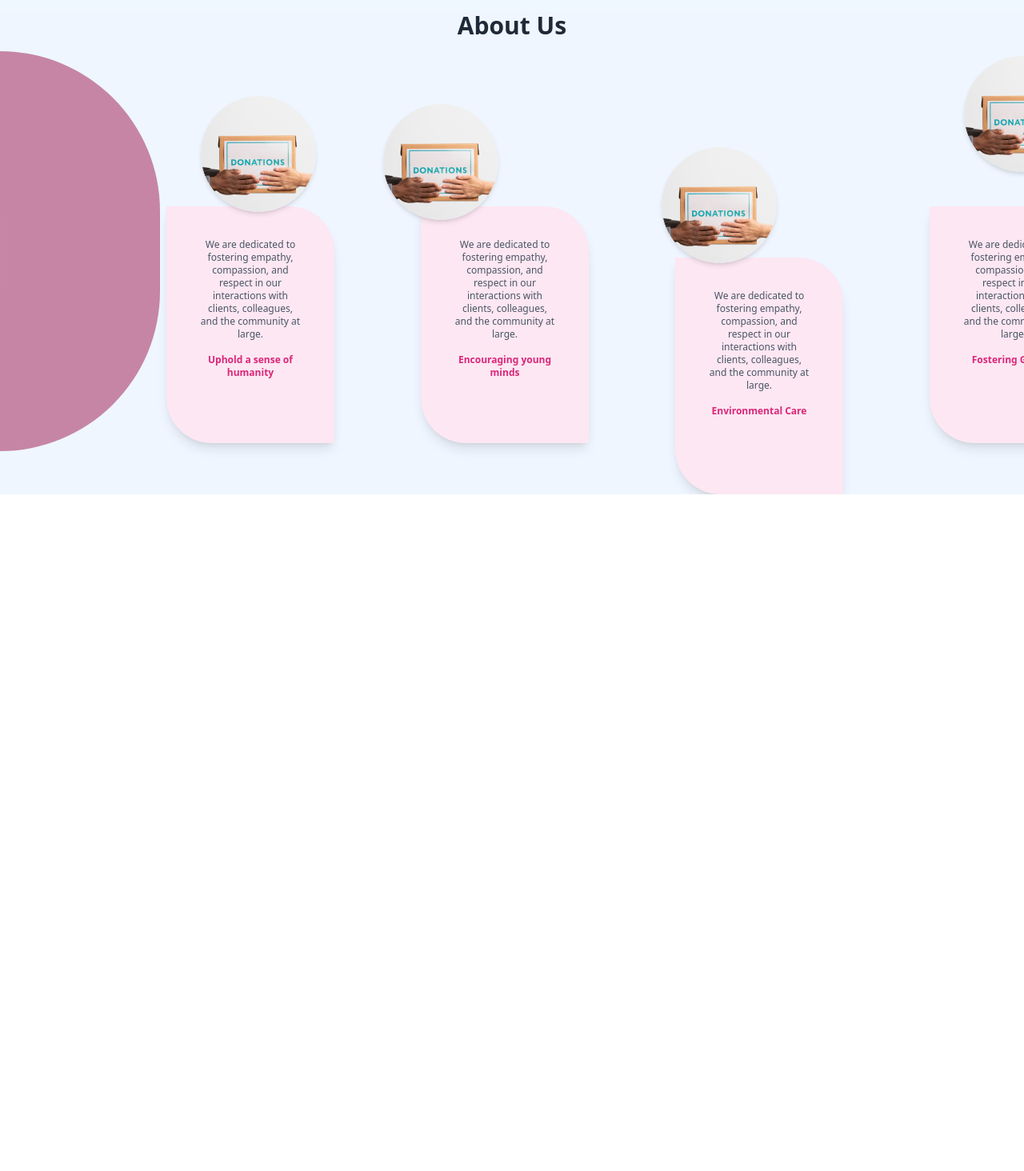
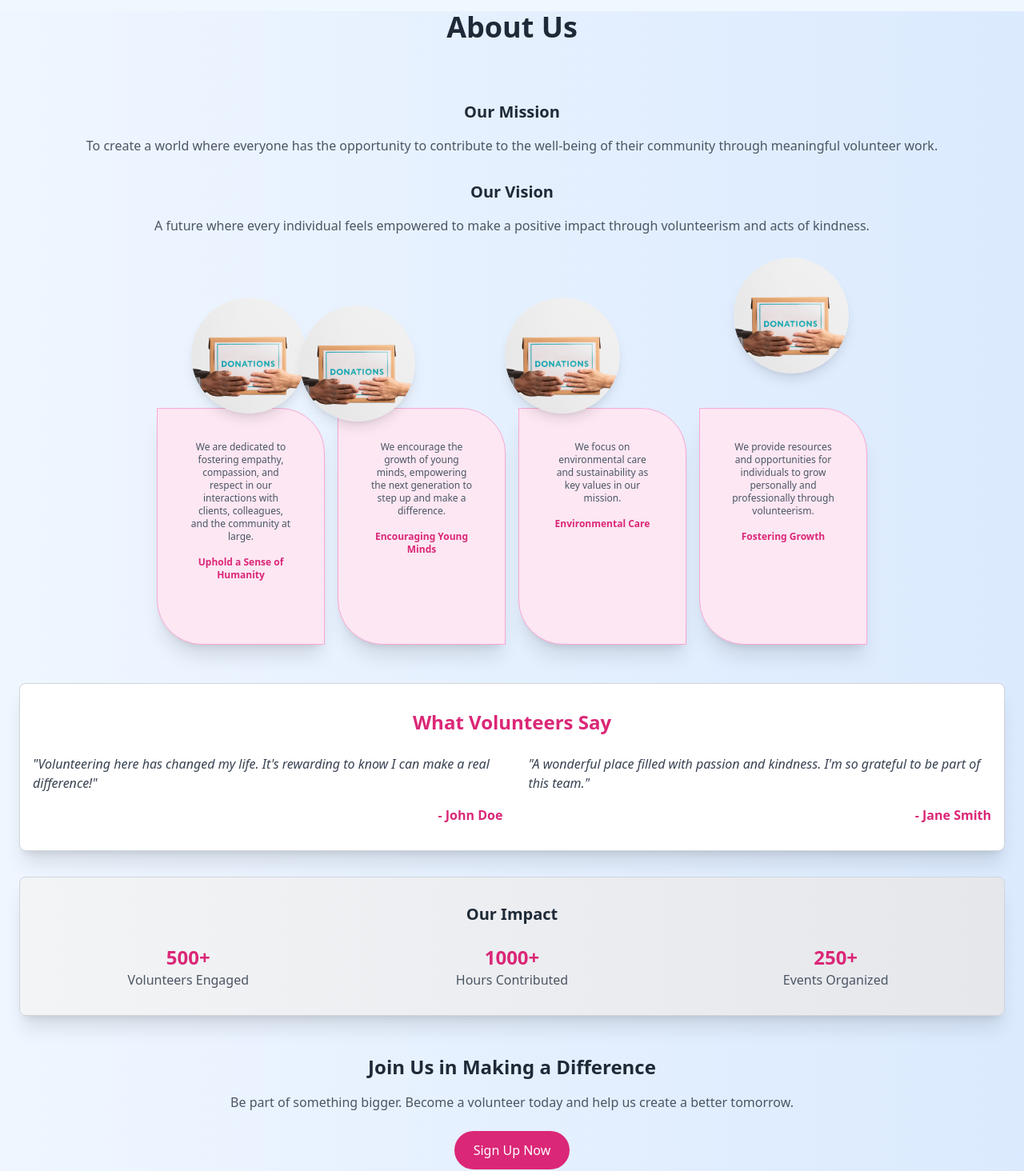
Before and after one commit to krishthapaliya/Remeo-without-juliet, a React (Vite) app in the folder frontend/: page /aboutus in a window 1280 px wide. Shown: the part 66-1530 px from the top of the page at 80% size. Before the commit the page ends 800 px from the top, so only its background shows below. Built offline with nearby package versions, Linux system fonts and the light colour scheme.

Commit message:
addedaboutus

```diff
--- a/frontend/src/components/Aboutus.jsx
+++ b/frontend/src/components/Aboutus.jsx
@@ -3,92 +3,163 @@ import img1 from "../assets/Ellipse 11.png";
 
 const AboutUs = () => {
   return (
-    <div className="relative bg-blue-50 pb-16 px-6 overflow-hidden">
-      {/* Title */}
-      <h2 className="text-3xl text-center font-bold pb-10 text-gray-800">
+    <div className="relative bg-gradient-to-r from-blue-50 to-blue-100 pb-16 px-6 overflow-hidden">
+      {/* Main Title */}
+      <h2 className="text-4xl text-center font-extrabold pb-10 text-gray-800">
         About Us
       </h2>
 
-      {/* Background Shape */}
-      <div className="hidden lg:block absolute left-[-200px] top-[50px] w-[400px] h-[500px] bg-pink-800 rounded-full opacity-50"></div>
+      {/* Mission Section */}
+      <div className="text-center mt-8">
+        <h3 className="text-xl font-bold text-gray-800">Our Mission</h3>
+        <p className="text-gray-600 mt-4">
+          To create a world where everyone has the opportunity to contribute to
+          the well-being of their community through meaningful volunteer work.
+        </p>
+      </div>
 
-      {/* Card Container */}
-      <div className="relative flex  justify-center max-w-full mx-auto  space-y-16 lg:space-y-0 lg:space-x-2 px-4 lg:px-0">
-        {/* First Card */}
+      {/* Vision Section */}
+      <div className="text-center mt-8">
+        <h3 className="text-xl font-bold text-gray-800">Our Vision</h3>
+        <p className="text-gray-600 mt-4">
+          A future where every individual feels empowered to make a positive
+          impact through volunteerism and acts of kindness.
+        </p>
+      </div>
+
+      {/* Core Values Cards */}
+      <div className="relative flex justify-center max-w-full mx-auto space-y-16 lg:space-y-0 lg:space-x-4 px-4 lg:px-0 mt-12">
+        {/* Core Value Card 1 */}
         <div className="relative flex flex-col items-center text-center">
           <div className="relative w-36 h-36 mb-6">
             <img
               src={img1}
-              alt="Donation Box"
-              className="absolute rounded-full top-[30px] left-[10px] object-cover shadow-md"
+              alt="Value Image"
+              className="absolute rounded-full top-[30px] left-[10px] object-cover shadow-lg"
             />
           </div>
-          <div className="bg-pink-100 rounded-tr-[56px] rounded-bl-[56px] px-10 py-10 text-xs h-[296px] w-[210px] shadow-lg  ">
+          <div className="bg-pink-100 rounded-tr-[56px] rounded-bl-[56px] px-10 py-10 text-xs h-[296px] w-[210px] shadow-xl border border-pink-300">
             <p className="text-gray-600 mb-4">
               We are dedicated to fostering empathy, compassion, and respect in
               our interactions with clients, colleagues, and the community at
               large.
             </p>
-            <h3 className="font-bold text-pink-600">Uphold a sense of humanity</h3>
+            <h3 className="font-bold text-pink-600">Uphold a Sense of Humanity</h3>
           </div>
         </div>
 
-        {/* Second Card */}
-        <div className="relative flex flex-col items-center text-center lg:left-[100px] ">
+        {/* Core Value Card 2 */}
+        <div className="relative flex flex-col items-center text-center">
           <div className="relative w-36 h-36 mb-6">
             <img
               src={img1}
-              alt="Donation Box"
-              className="absolute rounded-full top-10 left-[-80px] object-cover shadow-md"
+              alt="Value Image"
+              className="absolute rounded-full top-10 left-[-80px] object-cover shadow-lg"
             />
           </div>
-          <div className="bg-pink-100 rounded-tr-[56px] rounded-bl-[56px] px-10 py-10 text-xs h-[296px] w-[210px] shadow-lg">
+          <div className="bg-pink-100 rounded-tr-[56px] rounded-bl-[56px] px-10 py-10 text-xs h-[296px] w-[210px] shadow-xl border border-pink-300">
             <p className="text-gray-600 mb-4">
-              We are dedicated to fostering empathy, compassion, and respect in
-              our interactions with clients, colleagues, and the community at
-              large.
+              We encourage the growth of young minds, empowering the next
+              generation to step up and make a difference.
             </p>
-            <h3 className="font-bold text-pink-600">Encouraging young minds</h3>
+            <h3 className="font-bold text-pink-600">Encouraging Young Minds</h3>
           </div>
         </div>
 
-        {/* Third Card */}
-        <div className="relative flex flex-col items-center text-center lg:left-[200px] top-16">
+
+        <div className="relative flex flex-col items-center text-center">
           <div className="relative w-36 h-36 mb-6">
             <img
               src={img1}
-              alt="Donation Box"
-              className="absolute rounded-full top-[30px] left-[-50px] object-cover shadow-md"
+              alt="Value Image"
+              className="absolute rounded-full top-[30px] left-[-50px] object-cover shadow-lg"
             />
           </div>
-          <div className="bg-pink-100 rounded-tr-[56px] rounded-bl-[56px] px-10 py-10 text-xs h-[296px] w-[210px] shadow-lg">
+          <div className="bg-pink-100 rounded-tr-[56px] rounded-bl-[56px] px-10 py-10 text-xs h-[296px] w-[210px] shadow-xl border border-pink-300">
             <p className="text-gray-600 mb-4">
-              We are dedicated to fostering empathy, compassion, and respect in
-              our interactions with clients, colleagues, and the community at
-              large.
+              We focus on environmental care and sustainability as key values in
+              our mission.
             </p>
             <h3 className="font-bold text-pink-600">Environmental Care</h3>
           </div>
         </div>
 
-        {/* Fourth Card */}
-        <div className="relative flex flex-col items-center text-center lg:left-[300px] ">
+
+        <div className="relative flex flex-col items-center text-center">
           <div className="relative w-36 h-36 mb-6">
             <img
               src={img1}
-              alt="Donation Box"
-              className="absolute rounded-full top-[-20px] left-[10px] object-cover shadow-md"
+              alt="Value Image"
+              className="absolute rounded-full top-[-20px] left-[10px] object-cover shadow-lg"
             />
           </div>
-          <div className="bg-pink-100 rounded-tr-[56px] rounded-bl-[56px] px-10 py-10 text-xs h-[296px] w-[210px] shadow-lg">
+          <div className="bg-pink-100 rounded-tr-[56px] rounded-bl-[56px] px-10 py-10 text-xs h-[296px] w-[210px] shadow-xl border border-pink-300">
             <p className="text-gray-600 mb-4">
-              We are dedicated to fostering empathy, compassion, and respect in
-              our interactions with clients, colleagues, and the community at
-              large.
+              We provide resources and opportunities for individuals to grow
+              personally and professionally through volunteerism.
             </p>
             <h3 className="font-bold text-pink-600">Fostering Growth</h3>
           </div>
         </div>
+      </div>
+
+      {/* Testimonials */}
+      <div className="mt-12 bg-white py-8 px-4 rounded-lg shadow-xl border border-gray-300">
+        <h3 className="text-2xl text-center font-bold text-pink-600 mb-6">
+          What Volunteers Say
+        </h3>
+        <div className="flex flex-col lg:flex-row lg:space-x-8">
+          <div className="mb-6 lg:mb-0">
+            <p className="text-gray-700 italic">
+              "Volunteering here has changed my life. It's rewarding to know I
+              can make a real difference!"
+            </p>
+            <p className="text-right font-bold mt-4 text-pink-600">- John Doe</p>
+          </div>
+          <div>
+            <p className="text-gray-700 italic">
+              "A wonderful place filled with passion and kindness. I'm so
+              grateful to be part of this team."
+            </p>
+            <p className="text-right font-bold mt-4 text-pink-600">- Jane Smith</p>
+          </div>
+        </div>
+      </div>
+
+      {/* Impact Section */}
+      <div className="text-center mt-8 bg-gradient-to-r from-gray-100 to-gray-200 py-8 px-4 rounded-lg shadow-xl border border-gray-300">
+        <h3 className="text-xl font-bold text-gray-800">Our Impact</h3>
+        <div className="mt-6 grid grid-cols-1 md:grid-cols-3 gap-4">
+          <div>
+            <h4 className="text-2xl font-bold text-pink-600">500+</h4>
+            <p className="text-gray-600">Volunteers Engaged</p>
+          </div>
+          <div>
+            <h4 className="text-2xl font-bold text-pink-600">1000+</h4>
+            <p className="text-gray-600">Hours Contributed</p>
+          </div>
+          <div>
+            <h4 className="text-2xl font-bold text-pink-600">250+</h4>
+            <p className="text-gray-600">Events Organized</p>
+          </div>
+        </div>
+      </div>
+
+      {/* Call to Action */}
+      <div className="text-center mt-12">
+        <h3 className="text-2xl font-bold text-gray-800">
+          Join Us in Making a Difference
+        </h3>
+        <p className="text-gray-600 mt-4">
+          Be part of something bigger. Become a volunteer today and help us
+          create a better tomorrow.
+        </p>
+        <a
+          href="/register"
+          className="bg-pink-600 text-white px-6 py-3 rounded-full mt-6 inline-block hover:bg-pink-700 transition"
+        >
+          Sign Up Now
+        </a>
       </div>
     </div>
   );
```
Also changed, not shown: frontend/src/components/RegistrationPage.jsx (+88 -15 lines).
